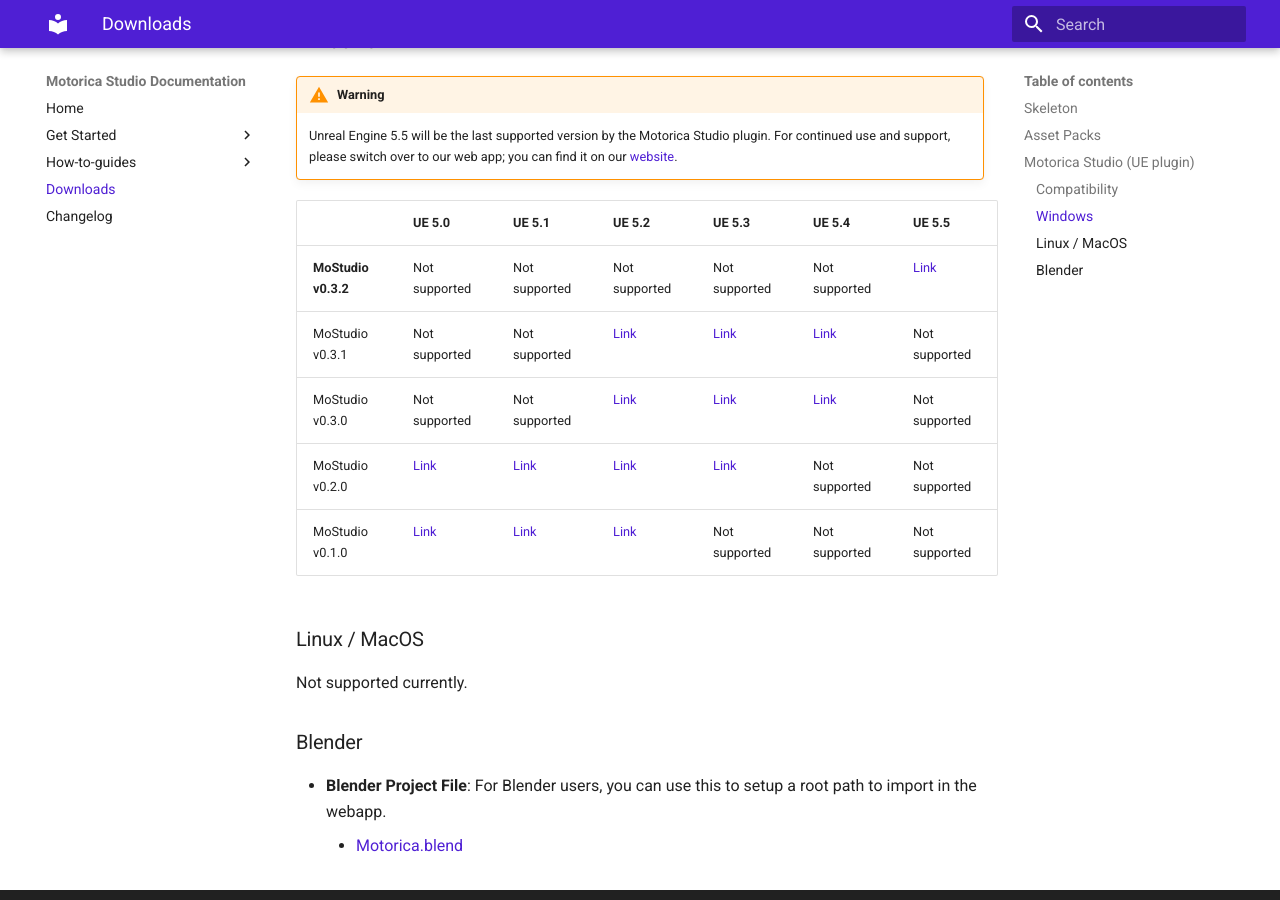
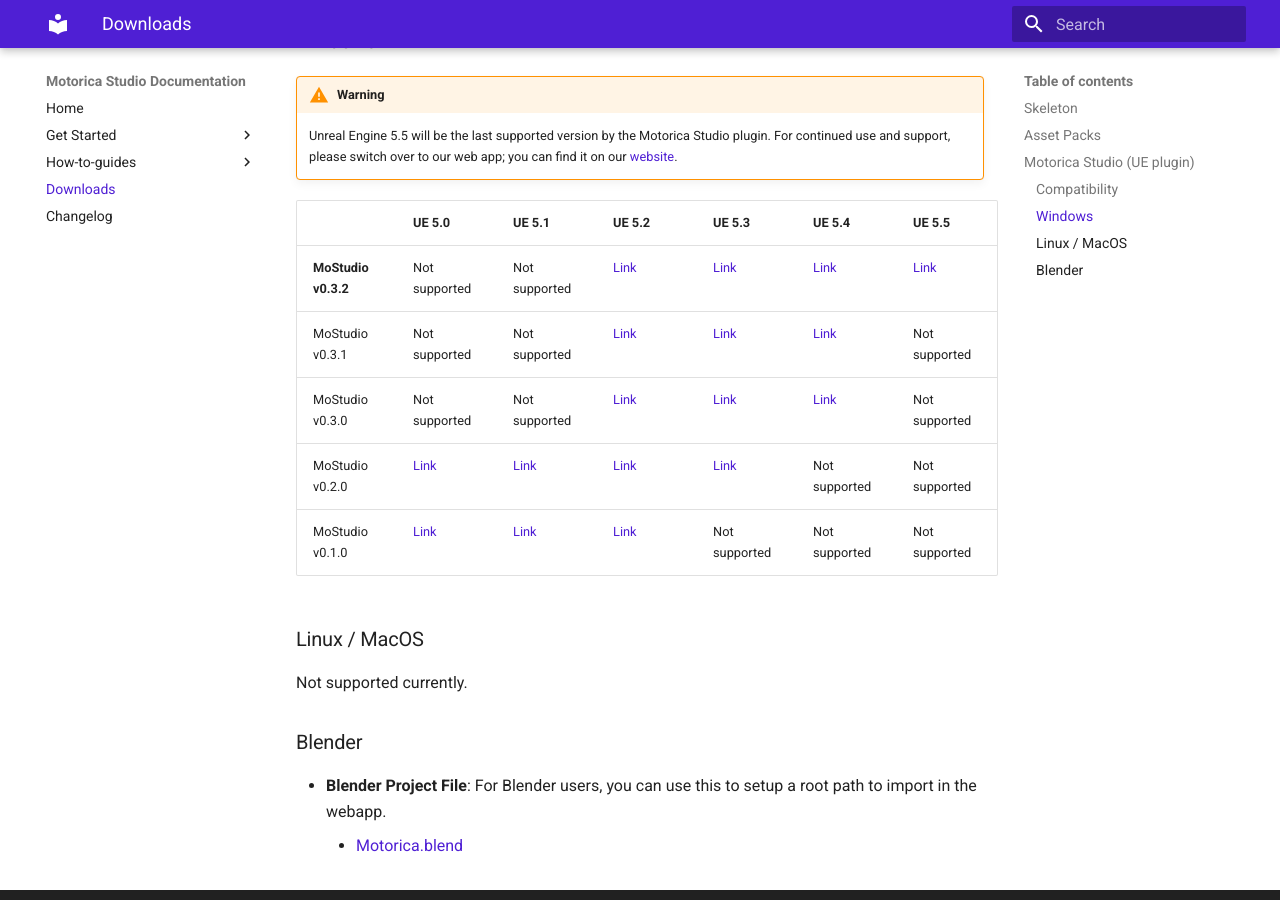
Before and after one commit to MotoricaAI/MoStudioDocs, an MkDocs documentation site: the page built from docs/downloads.md, in a window 1280 px wide and 900 px high, scrolled down 1129 px. Built offline with MkDocs 1.6.1 and Material for MkDocs 9.7.7, drawn with Linux system fonts in a browser that asks for light colours.

Commit message:
Update downloads.md

```diff
--- a/docs/downloads.md
+++ b/docs/downloads.md
@@ -41,7 +41,7 @@
 
 |                     | **UE 5.0**                                                                     | **UE 5.1**                                                                     | **UE 5.2**                                                                     | **UE 5.3**                                                                     | **UE 5.4**                                                                     | **UE 5.5**                                                                                   |
 |---------------------|--------------------------------------------------------------------------------|--------------------------------------------------------------------------------|--------------------------------------------------------------------------------|--------------------------------------------------------------------------------|--------------------------------------------------------------------------------|-----------------------------------------------------------------------------------------------|
-| **MoStudio v0.3.2** | Not supported                                                                  | Not supported                                                                  | Not supported                                                                  | Not supported                                                                  | Not supported                                                                  | [Link](https://drive.google.com/file/d/1FlF0KaupQ5gWUQFLFQ7vZFtB3fDxfjMk/view?usp=drive_link) |
+| **MoStudio v0.3.2** | Not supported                                                                  | Not supported                                                                  | [Link](https://drive.google.com/file/d/1h6gsQhL64TQGVroTp4a6UmPj59OOY9C8/view) | [Link](https://drive.google.com/file/d/1n2hmAgKvDGSjK4YAZXAE6RdAh5sZ9Hgr/view) | [Link](https://drive.google.com/file/d/1aheiFmafYBql6u1vLWlPlPesXO_7ptVv/view) | [Link](https://drive.google.com/file/d/1FlF0KaupQ5gWUQFLFQ7vZFtB3fDxfjMk/view) |
 | MoStudio v0.3.1     | Not supported                                                                  | Not supported                                                                  | [Link](https://drive.google.com/file/d/1XnAcEVhNFXI3Oai_sW6c1axbinIlC-Zf/view) | [Link](https://drive.google.com/file/d/13kA7uixfTTvRC7s08br5LeEHlsGIqBV5/view) | [Link](https://drive.google.com/file/d/15GKjC3vkmJMY7D8ajlxPiraRESO_LPJ6/view) | Not supported                                                                                 |
 | MoStudio v0.3.0     | Not supported                                                                  | Not supported                                                                  | [Link](https://drive.google.com/file/d/1KMtTzSQWqNIlg8MATggx1IDfFJIflJti/view) | [Link](https://drive.google.com/file/d/1d0a9hQ4G8w6RRxSpSXkjc5ep2cWyLjS-/view) | [Link](https://drive.google.com/file/d/15Yl80mS3SZzf1erJGdDenLPaQ9qUgvcL/view) | Not supported                                                                                 |
 | MoStudio v0.2.0     | [Link](https://drive.google.com/file/d/1_jeqUyC3K_plzMg_FGlNv86x8r96iW_c/view) | [Link](https://drive.google.com/file/d/1Z3GTWCs2EtrL6O7tLNay89YQxj_qjDCI/view) | [Link](https://drive.google.com/file/d/19D4iCtS10GRSxf-TCq3O58-5E3thuqEe/view) | [Link](https://drive.google.com/file/d/18Si_ET88780tyP9F-Auhkv6ESl5PbL9M/view) | Not supported                                                                  | Not supported                                                                                 |
```
